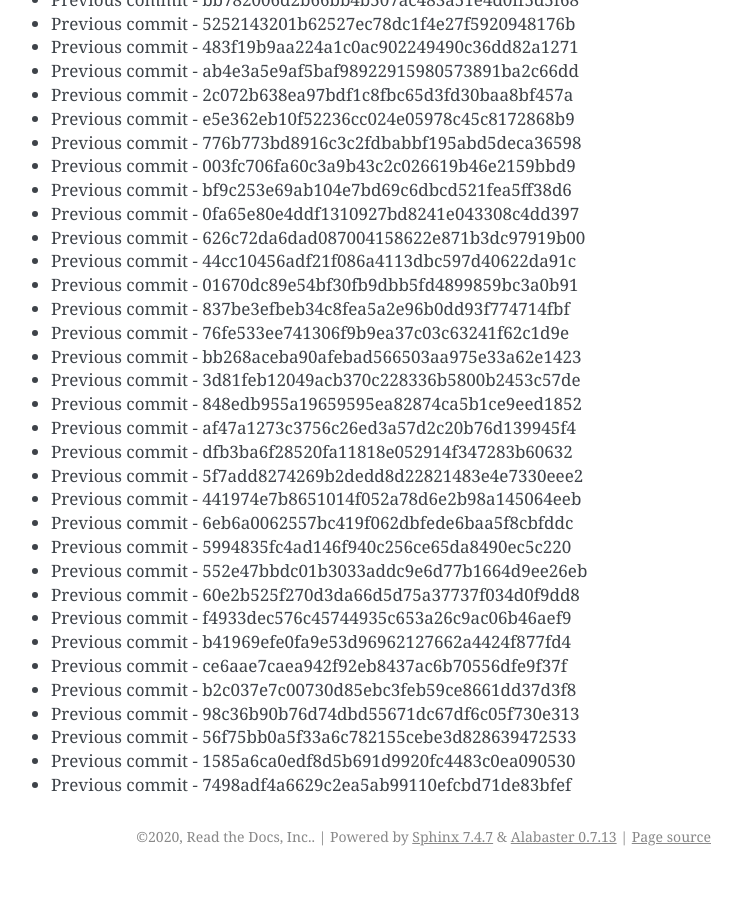
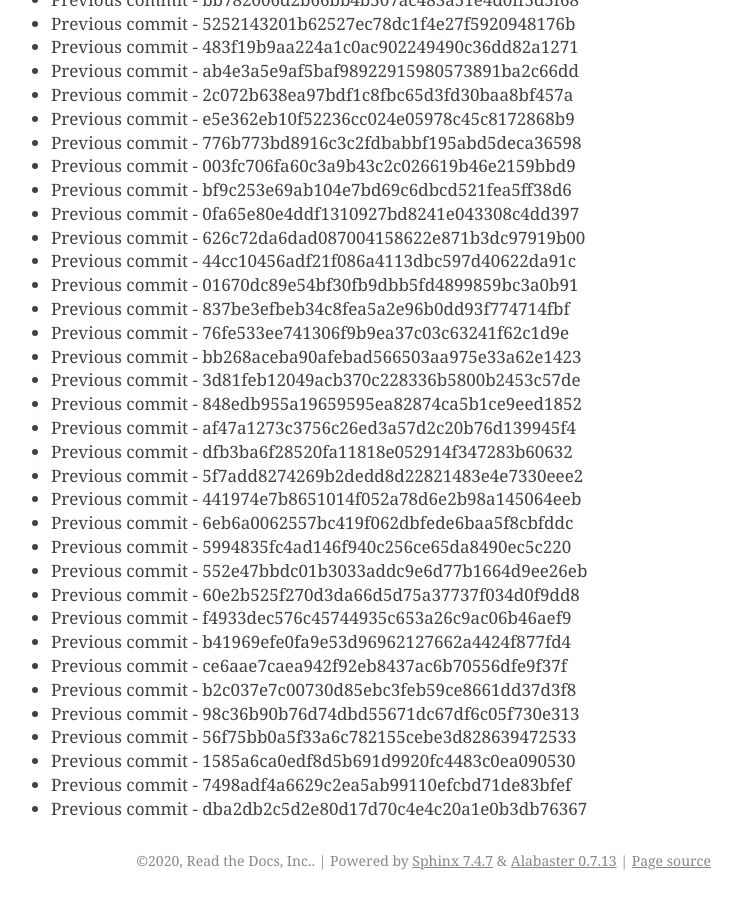
Before and after one commit to readthedocs/rtd-git-stresstest, a Sphinx documentation site: the page built from docs/updates.rst, in a window 1280 px wide and 900 px high, scrolled down 95177 px. Shown: the whole window, without its empty margins (399-1141 px from the left). Built offline with Sphinx 7.4.7, drawn with Linux system fonts in a browser that asks for light colours; before the commit the page ends 96053 px from its top, so only the background shows below that.

Commit message:
Generating commit from previous: dba2db2c5d2e80d17d70c4e4c20a1e0b3db76367

```diff
--- a/docs/updates.rst
+++ b/docs/updates.rst
@@ -4031,3 +4031,4 @@ It can be tested for any performance characteristics.
 * Previous commit - 56f75bb0a5f33a6c782155cebe3d828639472533
 * Previous commit - 1585a6ca0edf8d5b691d9920fc4483c0ea090530
 * Previous commit - 7498adf4a6629c2ea5ab99110efcbd71de83bfef
+* Previous commit - dba2db2c5d2e80d17d70c4e4c20a1e0b3db76367
```
